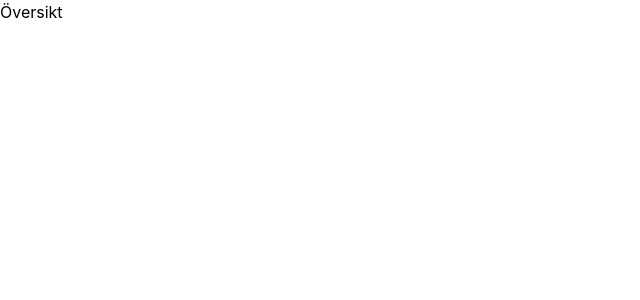
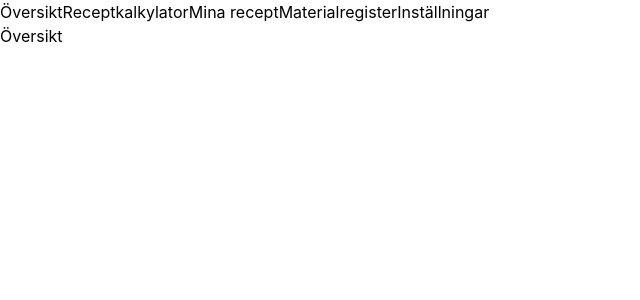
Before and after one commit to Emilia9602/Ljuskalkylator, a React (Vite) app: page / in a window 1280 px wide. Shown: the top 300 px of the page, without its empty margins (0-640 px from the left). Built offline with nearby package versions, Linux system fonts and the light colour scheme.

Commit message:
Added AppLayout and Navigation

```diff
--- a/src/App.tsx
+++ b/src/App.tsx
@@ -5,9 +5,11 @@ import RecipesPage from "./pages/RecipesPage"
 import MaterialsPage from "./pages/MaterialsPage"
 import SettingsPage from "./pages/SettingsPage"
 import NotFoundPage from "./pages/NotFoundPage"
+import AppLayout from "./components/layout/AppLayout"
 
 function App() {
   return (
+    <AppLayout>
       <Routes>
         <Route path="/" element={<OverviewPage />} />
         <Route path="/calculator" element={<CalculatorPage />} />
@@ -17,6 +19,7 @@ function App() {
 
         <Route path="*" element={<NotFoundPage />} />
       </Routes>
+    </AppLayout>
   )
 }
 
--- /dev/null
+++ b/src/components/layout/AppLayout.tsx
@@ -0,0 +1,19 @@
+import type { ReactNode } from "react"
+import Navigation from "./Navigation"
+
+type AppLayoutProps = {
+    children: ReactNode
+}
+
+function AppLayout({ children }: AppLayoutProps) {
+    return (
+        <div>
+            <Navigation />
+            <main>
+                {children}
+            </main>
+        </div>
+    )
+}
+
+export default AppLayout;
--- /dev/null
+++ b/src/components/layout/Navigation.tsx
@@ -0,0 +1,15 @@
+import { NavLink } from "react-router-dom";
+
+function Navigation() {
+    return (
+        <nav>
+            <NavLink to="/">Översikt</NavLink>
+            <NavLink to="/calculator">Receptkalkylator</NavLink>
+            <NavLink to="/recipes">Mina recept</NavLink>
+            <NavLink to="/materials">Materialregister</NavLink>
+            <NavLink to="/settings">Inställningar</NavLink>
+        </nav>
+    )
+}
+
+export default Navigation;
```
Lines whose indentation alone changed are shown as unchanged.
